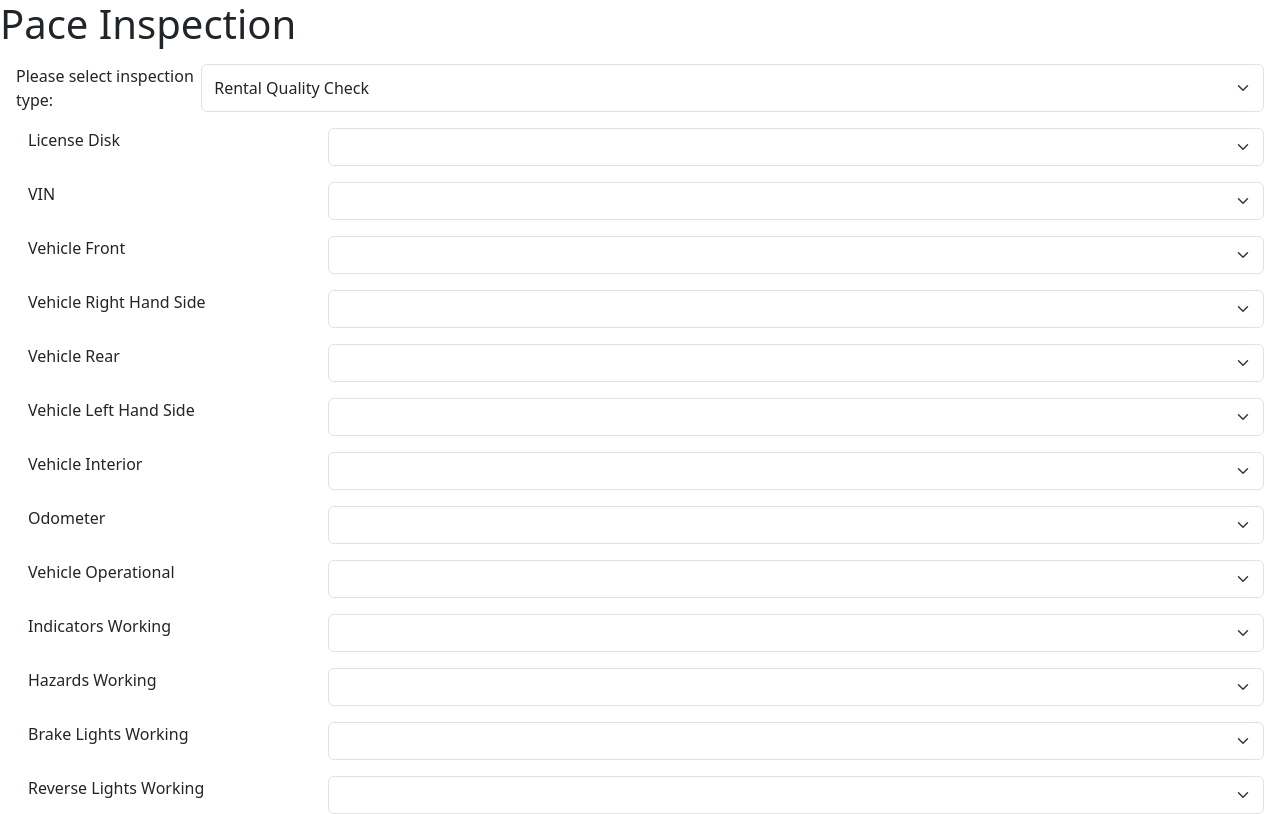
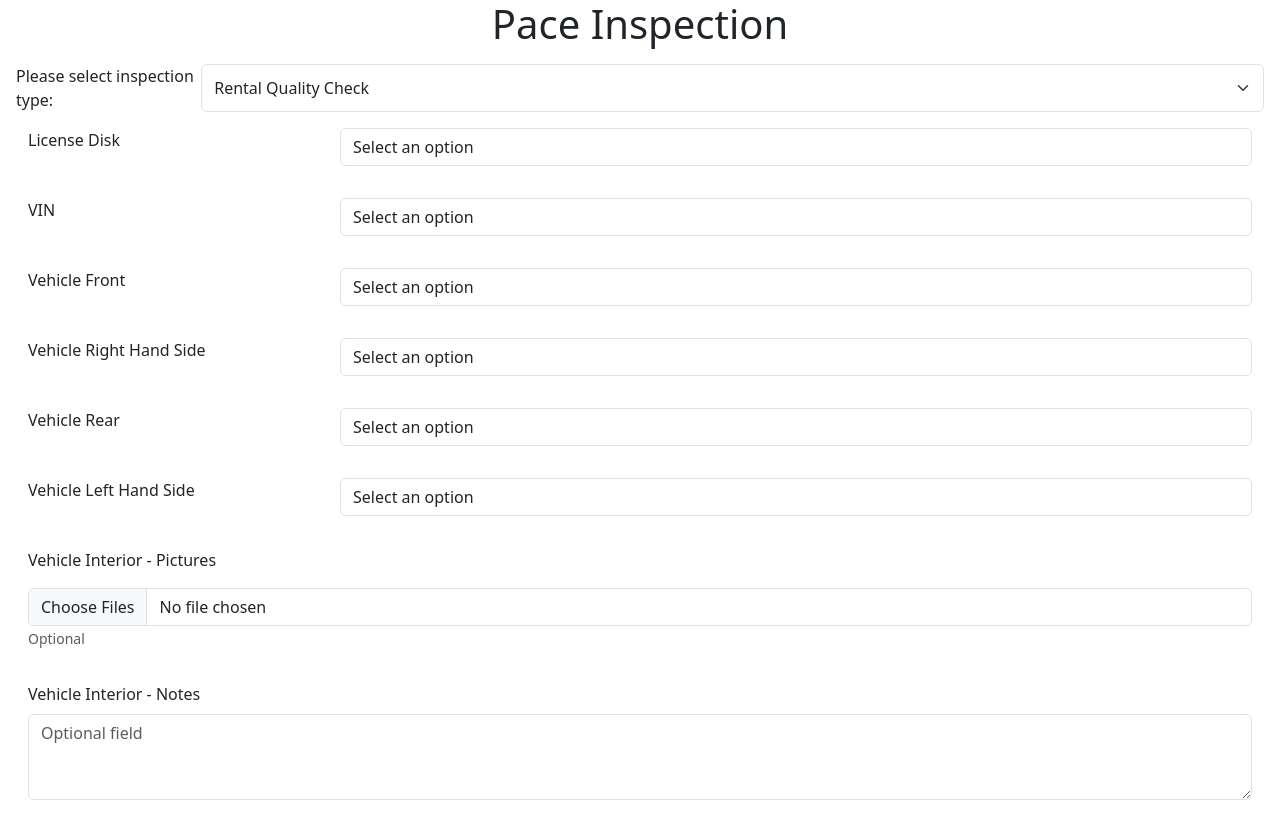
Before and after one commit to nashe95/dynamic-inspection-ui, an Angular app: page /inspection in a window 1280 px wide. Shown: the top 814 px of the page. Built offline with nearby package versions, Linux system fonts and the light colour scheme.

Commit message:
added dynamic field render logic

```diff
--- /dev/null
+++ b/src/app/modules/inspection/helpers.ts
@@ -0,0 +1,17 @@
+
+export const evaluateConditionFn = (condition: string, context: any): boolean => {
+  if (!condition) return false;
+
+  // Replace variables in the condition with their values from context
+  const expression = condition.replace(/\{\{(\w+)\}\}/g, (_, key) => {
+    return context[key] !== undefined ? context[key] : `context.${key}`;
+  });
+
+  try {
+    // Use Function constructor to safely evaluate the expression
+    return new Function('context', `return ${expression};`)(context) === true;
+  } catch (e) {
+    console.error('Error evaluating condition:', e);
+    return false;
+  }
+}
--- a/src/app/modules/inspection/inspection.component.html
+++ b/src/app/modules/inspection/inspection.component.html
@@ -1,5 +1,5 @@
 <ng-container>
-  <h1>Pace Inspection</h1>
+  <h1 class="text-center">Pace Inspection</h1>
 
   <div class="d-flex m-3">
     <label for="inspection-id">Please select inspection type: </label>
@@ -12,20 +12,94 @@
 
   <div [formGroup]="inspectionForm">
     @for (field of formFields; track field.id) {
-      <div class="form-group d-flex m-3 row" >
-        <label class="col-3" [for]="field.id">{{ field.name }}</label>
+      @if (shouldShowField(field)) {
+        <div class="form-group d-flex m-3 row">
+          <label [for]="field.id" class="form-label col-3">
+            {{ field.name }}
+            @if (field.required) {
+              <span class="text-danger">*</span>
+            }
+          </label>
+
+          <!-- Condition Field -->
+          @if (field.type === 'condition') {
+            <div class="mb-3 col">
               <select
-          class="form-select col"
+                class="form-control"
                 [id]="field.id"
                 [formControlName]="field.id"
-          required>
-          @for (option of field.condition_options; track option) {
+                [class.is-invalid]="isFieldInvalid(field)">
+                <option value="" disabled>Select an option</option>
+                @for (option of field.condition_options; track option.label) {
                   <option [value]="option.severity_level">
                     {{ option.label }}
                   </option>
                 }
               </select>
+              @if (isFieldInvalid(field)) {
+                <div class="invalid-feedback">
+                  This field is required
                 </div>
+              }
+            </div>
+          }
+
+          <!-- Pictures Field -->
+          @if (field.type === 'pictures') {
+            <div class="mb-3">
+              <div class="d-flex flex-wrap gap-2 mb-2">
+                @for (img of getFieldValue(field) || []; track img.id; let i = $index) {
+                  <div class="position-relative">
+                    <img [src]="img.preview" class="img-thumbnail" style="width: 100px; height: 100px;">
+                    <button type="button" class="btn-close position-absolute top-0 end-0"
+                            (click)="removeImage(field.id, i)"></button>
+                  </div>
+                }
+              </div>
+              <input
+                type="file"
+                [id]="field.id + '_file'"
+                accept="image/*"
+                multiple
+                [disabled]="(getFieldValue(field) || []).length >= field.maxPictures!"
+                (change)="onFileSelected($event, field.id)"
+                class="form-control"
+                [class.is-invalid]="isFieldInvalid(field)">
+              <small class="form-text text-muted">
+                {{ field.required ? 'Required' : 'Optional' }}
+                @if (field.maxPictures! > 1) {
+                  <span>- Max {{ field.maxPictures }} images</span>
+                }
+              </small>
+              @if (isFieldInvalid(field)) {
+                <div class="invalid-feedback">
+                  This field is required
+                </div>
+              }
+            </div>
+          }
+
+          <!-- Notes Field -->
+          @if (field.type === 'notes') {
+            <div class="mb-3">
+            <textarea
+              class="form-control"
+              [id]="field.id"
+              [formControlName]="field.id"
+              rows="3"
+              [class.is-invalid]="isFieldInvalid(field)"
+              [placeholder]="field.required ? 'Required field' : 'Optional field'">
+            </textarea>
+            @if (isFieldInvalid(field)) {
+              <div class="invalid-feedback">
+                This field is required
+              </div>
+            }
+            </div>
+          }
+
+        </div>
+      }
     }
   </div>
 
--- a/src/app/modules/inspection/inspection.component.ts
+++ b/src/app/modules/inspection/inspection.component.ts
@@ -1,10 +1,11 @@
 import { Component, inject, OnInit } from '@angular/core';
 import { HttpClient } from '@angular/common/http';
 import { map, Observable, of, switchMap, take, takeUntil, tap } from 'rxjs';
-import { InspectionJson, Line } from '../../models/inspection.model';
-import { FormControl, FormGroup, ReactiveFormsModule } from '@angular/forms';
+import { InspectionFormField, InspectionJson, Line } from '../../models/inspection.model';
+import { FormControl, FormGroup, ReactiveFormsModule, Validators } from '@angular/forms';
 import { HasObservablesDirective } from '../../directives/has-observables.directive';
 import { AsyncPipe } from '@angular/common';
+import { evaluateConditionFn } from './helpers';
 
 @Component({
   selector: 'app-inspection',
@@ -20,7 +21,7 @@ export class InspectionComponent extends HasObservablesDirective implements OnIn
   public inspectionTypes$: Observable<Array<{id: string, name: string}>> = of([]);
   public inspectionTypeControl = new FormControl<string>('rental_quality_check_inspection');
   public inspectionForm = new FormGroup({});
-  public formFields: Array<{id: string, name: string, condition_options: any[]}> = [];
+  public formFields: Array<InspectionFormField> = [];
 
   private readonly http: HttpClient = inject(HttpClient);
 
@@ -42,6 +43,73 @@ export class InspectionComponent extends HasObservablesDirective implements OnIn
       ).subscribe(lines => this.renderInspectionLines(lines));
   }
 
+  public shouldShowField(field: any): boolean {
+    if (!field.dependsOn) return true;
+
+    const dependsOnControl = this.inspectionForm.get(field.dependsOn);
+    if (!dependsOnControl) return true;
+
+    // Show if the field it depends on has a value
+    return !!dependsOnControl.value;
+  }
+
+  public isFieldInvalid(field: any): boolean | undefined {
+    const control = this.inspectionForm.get(field.id);
+    return control?.invalid && (control?.dirty || control?.touched);
+  }
+
+  public getFieldValue(field: any): any {
+    return this.inspectionForm.get(field.id)?.value;
+  }
+
+  public onFileSelected(event: Event, fieldId: string): void {
+    const input = event.target as HTMLInputElement;
+    if (!input.files?.length) return;
+
+    const files = Array.from(input.files);
+    const currentImages = this.inspectionForm.get(fieldId)?.value || [];
+    const maxImages = this.formFields.find(f => f.id === fieldId)?.maxPictures || 1;
+
+    // Check if adding these files would exceed the maximum allowed
+    if (currentImages.length + files.length > maxImages) {
+      alert(`You can only upload a maximum of ${maxImages} images`);
+      return;
+    }
+
+    const newImages:Array<{ file: File; preview: string; }> = [];
+
+    for (const file of files) {
+      if (!file.type.match('image.*')) {
+        alert(`File ${file.name} is not an image`);
+        continue;
+      }
+
+      const reader = new FileReader();
+      reader.onload = (e: any) => {
+        newImages.push({
+          file: file,
+          preview: e.target.result
+        });
+
+        // Update form control when all files are processed
+        if (newImages.length === files.length) {
+          this.inspectionForm.patchValue({
+            [fieldId]: [...currentImages, ...newImages]
+          });
+        }
+      };
+      reader.readAsDataURL(file);
+    }
+  }
+
+  public removeImage(fieldId: string, index: number): void {
+    const currentImages = [...(this.inspectionForm.get(fieldId)?.value || [])];
+    currentImages.splice(index, 1);
+    this.inspectionForm.patchValue({
+      [fieldId]: currentImages
+    });
+  }
+
   private requestInspectionDataObservable(path: string): Observable<Line[]> { //TODO: to be refactored to a URL (-_-)
     return this.http.get<InspectionJson>(`../../data/${ path }.json`)
       .pipe(
@@ -53,20 +121,114 @@ export class InspectionComponent extends HasObservablesDirective implements OnIn
 
   private renderInspectionLines(lines: Line[]): void {
 
-    this.formFields = []; // Clear existing fields
+    this.formFields = [];
     this.inspectionForm = new FormGroup({});
 
+    // First pass: create all fields
     lines.forEach(line => {
-      this.inspectionForm.addControl(line.id.toString(), new FormControl(line.name));
-      if (line.condition_options) {
+      const fieldId = line.id.toString();
+      const fieldContext = { severity_level: 0 }; // Will be updated when conditions change
+
+      // Add condition field
+      if (line.condition_options?.length) {
         this.formFields.push({
-          id: line.id.toString(),
+          id: `${fieldId}_condition`,
           name: line.name,
-          condition_options: line.condition_options
+          type: 'condition',
+          required: line.field_requirement === 'required',
+          condition_options: line.condition_options,
+          line: line // Store the full line for reference
         });
+
+        const control = new FormControl('', line.field_requirement === 'required' ? [Validators.required] : []);
+        this.inspectionForm.addControl(`${fieldId}_condition`, control);
+
+        // Update context when condition changes
+        control.valueChanges.subscribe(value => {
+          fieldContext.severity_level = Number(value) || 0;
+          this.updateConditionalFields();
+        });
+      }
+
+      // Add pictures field if needed
+      if (line.pic_requirement !== 'none') {
+        this.formFields.push({
+          id: `${fieldId}_pictures`,
+          name: `${line.name} - Pictures`,
+          type: 'pictures',
+          required: false, // Will be set by condition
+          maxPictures: line.num_pics || 1,
+          picRequirement: line.pic_requirement,
+          picRequirementCondition: line.pic_requirement_condition,
+          dependsOn: `${fieldId}_condition`,
+          line: line
+        });
+        this.inspectionForm.addControl(`${fieldId}_pictures`, new FormControl([]));
+      }
+
+      // Add notes field if needed
+      if (line.note_requirement !== 'none') {
+        this.formFields.push({
+          id: `${fieldId}_notes`,
+          name: `${line.name} - Notes`,
+          type: 'notes',
+          required: false, // Will be set by condition
+          noteRequirement: line.note_requirement,
+          noteRequirementCondition: line.note_requirement_condition,
+          dependsOn: `${fieldId}_condition`,
+          line: line
+        });
+        this.inspectionForm.addControl(`${fieldId}_notes`, new FormControl(''));
       }
     });
 
+    // Initial update of conditional fields
+    this.updateConditionalFields();
+
+  }
+
+  // Method to update field states based on conditions
+  private updateConditionalFields(): void {
+    this.formFields.forEach(field => {
+      if (field.dependsOn) {
+        const dependsOnControl = this.inspectionForm.get(field.dependsOn);
+        if (dependsOnControl) {
+          const context = {
+            severity_level: Number(dependsOnControl.value) || 0
+          };
+
+          if (field.type === 'pictures' && field.picRequirementCondition) {
+            const isRequired = evaluateConditionFn(
+              field.picRequirementCondition,
+              context
+            );
+            field.required = isRequired;
+            const control = this.inspectionForm.get(field.id);
+            if (isRequired) {
+              control?.addValidators(Validators.required);
+            } else {
+              control?.clearValidators();
+            }
+            control?.updateValueAndValidity();
+          }
+
+          if (field.type === 'notes' && field.noteRequirementCondition) {
+            const isRequired = evaluateConditionFn(
+              field.noteRequirementCondition,
+              context
+            );
+            field.required = isRequired;
+            const control = this.inspectionForm.get(field.id);
+            if (isRequired) {
+              control?.addValidators(Validators.required);
+            } else {
+              control?.clearValidators();
+            }
+            control?.updateValueAndValidity();
+          }
+        }
+      }
+    });
   }
 
 }
```
Also changed, not shown: src/app/models/inspection.model.ts (+15 -0 lines). Lines whose indentation alone changed are shown as unchanged.
